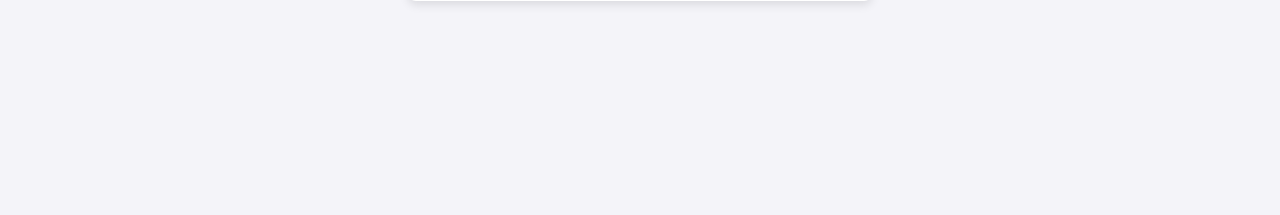
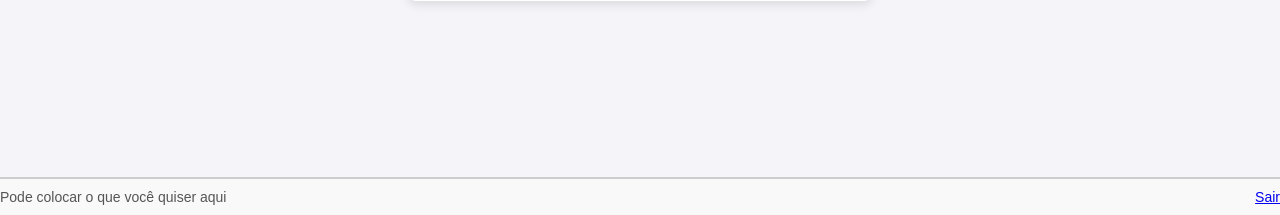
Before and after one commit to paulovarrone/CadastrosFuncionario, a Flask app: page /login in a window 1280 px wide. Shown: the part 585-800 px from the top of the page. Run offline with Flask 3, Linux system fonts and the light colour scheme.

Commit message:
botao de logout no footer

```diff
--- a/static/css/login.css
+++ b/static/css/login.css
@@ -73,3 +73,25 @@ button:hover {
     color: #721c24;
     border: 1px solid #f5c6cb;
 }
+
+
+footer {
+    text-align: center;
+    font-size: 14px;
+    color: #555;
+    padding: 10px;
+    border-top: 2px solid #ccc;
+    background-color: #f9f9f9;
+    position: fixed;
+    bottom: 0;
+    width: 100%;
+    display: flex;
+    justify-content: space-between;
+    align-items: center;
+    /* text-align: center;
+    font-size: 14px;
+    color: #777;
+    margin-top: 20px;
+    border-top: 1px solid #ccc;
+    padding-top: 10px; */
+  }
--- a/templates/carteira.html
+++ b/templates/carteira.html
@@ -13,7 +13,7 @@
       <a href="/"><button>Adicionar funcionário</button></a>
       <a href="./selecionar"><button>Selecionar funcionário</button></a>
       <a href="./carteiradigital"><button>Cadastrar carteira digital</button></a>
-      <a href="{{ url_for('logout') }}" class="btn btn-danger">Sair</a>
+
     </div>
 
     <div class="titulo">
@@ -92,7 +92,7 @@
 
     </div>
 
-    <footer>Pode colocar o que você quiser aqui</footer>
+    <footer>Pode colocar o que você quiser aqui <a href="{{ url_for('logout') }}" class="sair">Sair</a></footer>
 
     <script src="../static/scripts/scripts.js"></script>
   </body>
--- a/templates/index.html
+++ b/templates/index.html
@@ -14,7 +14,7 @@
     <!-- <a href="./alterar"><button>Alterar dados do funcionário</button></a> -->
     <a href="./selecionar"><button>Selecionar funcionário</button></a>
     <a href="./carteiradigital"><button>Cadastrar carteira digital</button></a>
-    <a href="{{ url_for('logout') }}" class="btn btn-danger">Sair</a>
+
   </div>
 
   <div class="titulo">
@@ -72,7 +72,7 @@
     {{ validacao() }}
   </div>
 
-  <footer>Pode colocar o que você quiser aqui</footer>
+  <footer>Pode colocar o que você quiser aqui <a href="{{ url_for('logout') }}" class="sair">Sair</a></footer>
 
   <script src="../static/scripts/scripts.js"></script>
 </body>
--- a/templates/login.html
+++ b/templates/login.html
@@ -32,5 +32,7 @@
             <button type="submit" class="btn btn-primary">Entrar</button>
         </form>
     </div>
+
+    <footer>Pode colocar o que você quiser aqui <a href="{{ url_for('logout') }}" class="sair">Sair</a></footer>
 </body>
 </html>
--- a/templates/register.html
+++ b/templates/register.html
@@ -38,5 +38,7 @@
             <button type="submit" class="btn btn-primary">Cadastrar</button>
         </form>
     </div>
+
+    <footer>Pode colocar o que você quiser aqui <a href="{{ url_for('logout') }}" class="sair">Sair</a></footer>
 </body>
 </html>
--- a/templates/select.html
+++ b/templates/select.html
@@ -14,7 +14,7 @@
     <!-- <a href="./alterar"><button>Alterar dados do funcionário</button></a> -->
     <a href="./selecionar"><button>Selecionar funcionário</button></a>
     <a href="./carteiradigital"><button>Cadastrar carteira digital</button></a>
-    <a href="{{ url_for('logout') }}" class="btn btn-danger">Sair</a>
+
 
   </div>
 
@@ -67,7 +67,7 @@
     {{ validacao() }}
   </div>
 
-  <footer>Pode colocar o que você quiser aqui</footer>
+  <footer>Pode colocar o que você quiser aqui <a href="{{ url_for('logout') }}" class="sair">Sair</a></footer>
 
   <script src="../static/scripts/scripts.js"></script>
 </body>
```
Also changed, not shown: static/css/carteira.css (+13 -0 lines), static/css/style.css (+13 -0 lines).
